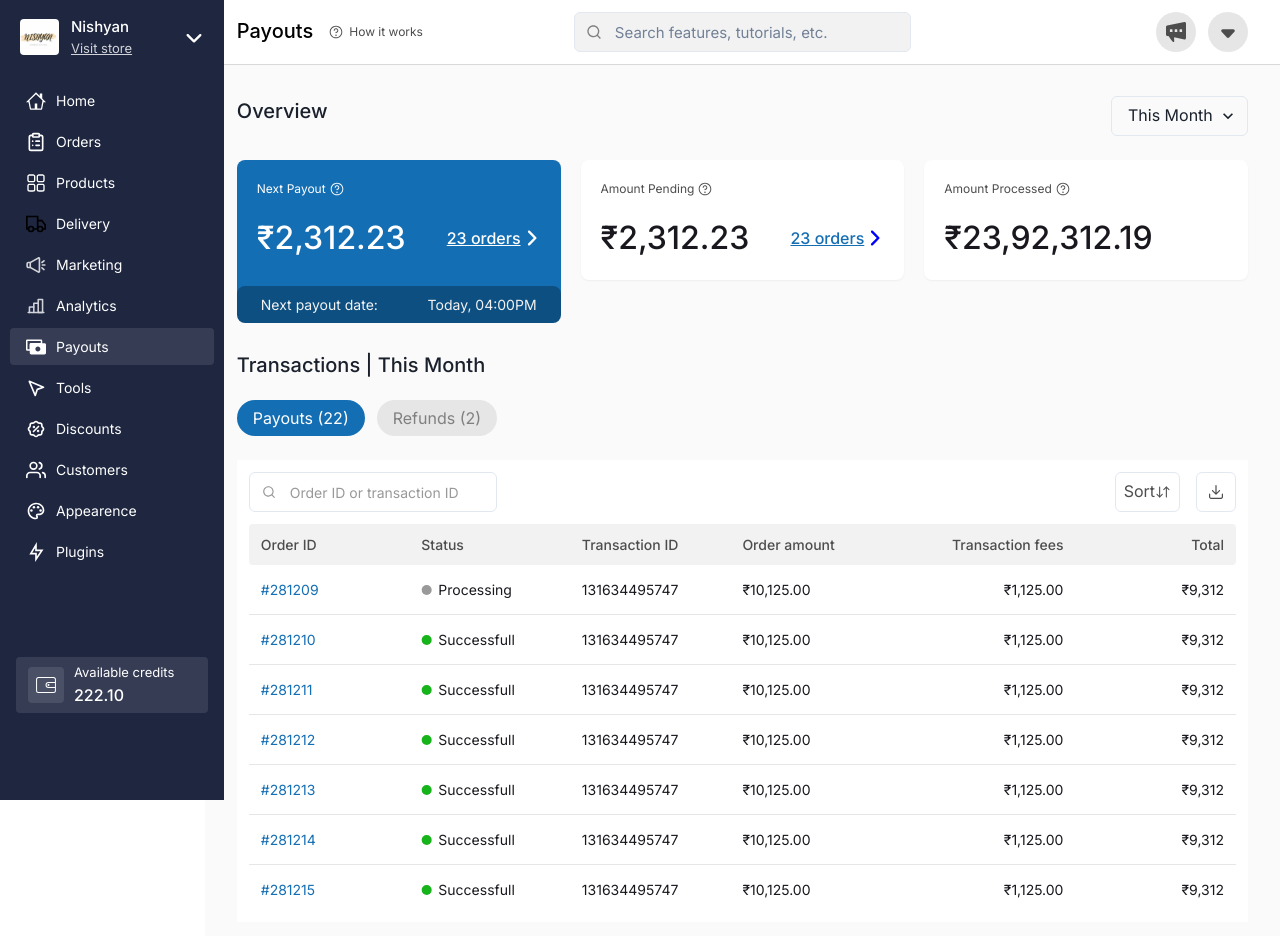
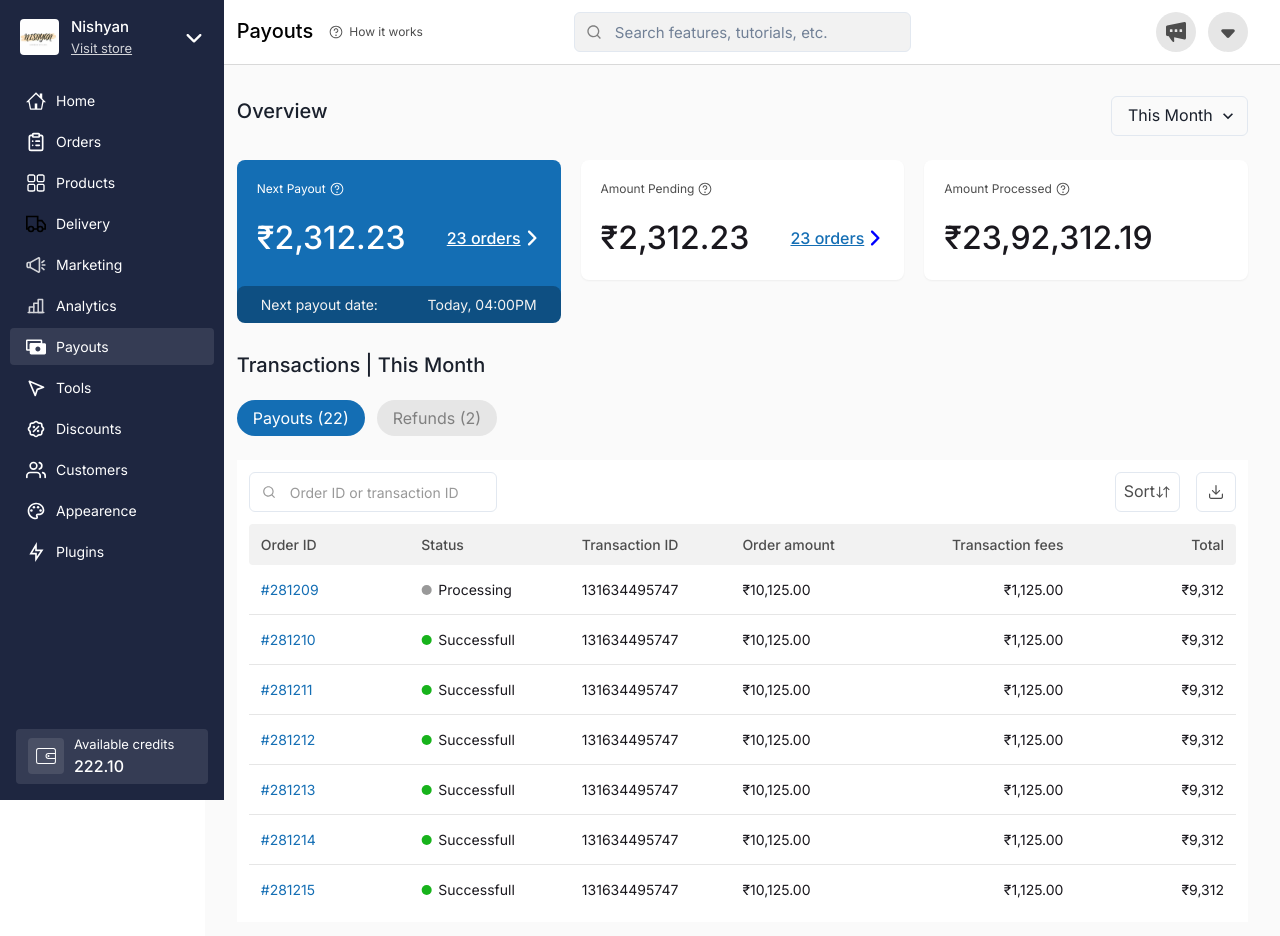
Before and after one commit to izhar100/dukan, a React (Vite) app: page / in a window 1280 px wide. Shown: the top 936 px of the page. Built offline with nearby package versions, Linux system fonts and the light colour scheme.

Commit message:
final commit

```diff
--- a/src/components/Sidebar.jsx
+++ b/src/components/Sidebar.jsx
@@ -19,7 +19,7 @@ import DownArrow from "../assets/down.svg"
 const Sidebar = () => {
     return (
         <div>
-            <Flex w="224px" bgColor={"#1E2640"} color='white' flexDir={"column"} px={"10px"} pt={"16px"} h={"100vh"} justifyContent={"space-between"}>
+            <Flex w="224px" bgColor={"#1E2640"} color='white' flexDir={"column"} px={"10px"} pt={"16px"} h={"100vh"} justifyContent={"space-between"} position={"relative"}>
                 <Flex flexDir={"column"} gap="24px">
                     <Flex alignItems={"center"} mx={"10px"} gap={"12px"}>
                         <Image w="39px" src={image} borderRadius={"4px"} />
@@ -82,7 +82,9 @@ const Sidebar = () => {
                         </Flex>
                     </Flex>
                 </Flex>
-                <Flex w={"192px"} my={"16px"} m={"auto"} py="6px" px="12px" alignItems={"center"} gap={"10px"} bgColor={"rgba(255, 255, 255, 0.10)"} borderRadius={"4px"} cursor={"pointer"}>
+                <Flex w={"192px"} my={"16px"} m={"auto"} py="6px" px="12px" alignItems={"center"} gap={"10px"} bgColor={"rgba(255, 255, 255, 0.10)"} borderRadius={"4px"} cursor={"pointer"}
+                position={"absolute"} bottom={"16px"} right={"10px"} left={"10px"}
+                >
                     <Box p={"6px"} borderRadius={"4px"} bgColor={"rgba(255, 255, 255, 0.10)"}>
                         <CiWallet color='white' size={"24px"} />
                     </Box>
```
Also changed, not shown: 1 other file (tests, documents, lock files or other folders).
